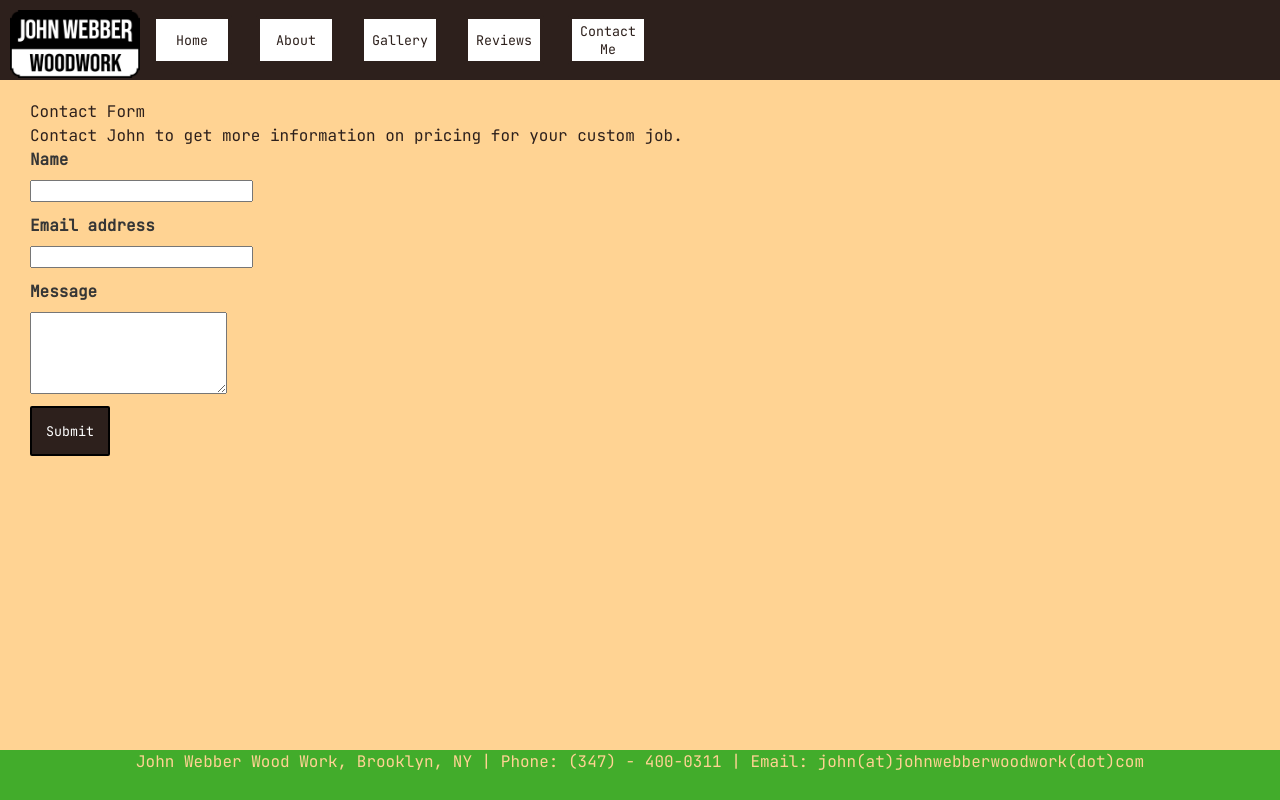
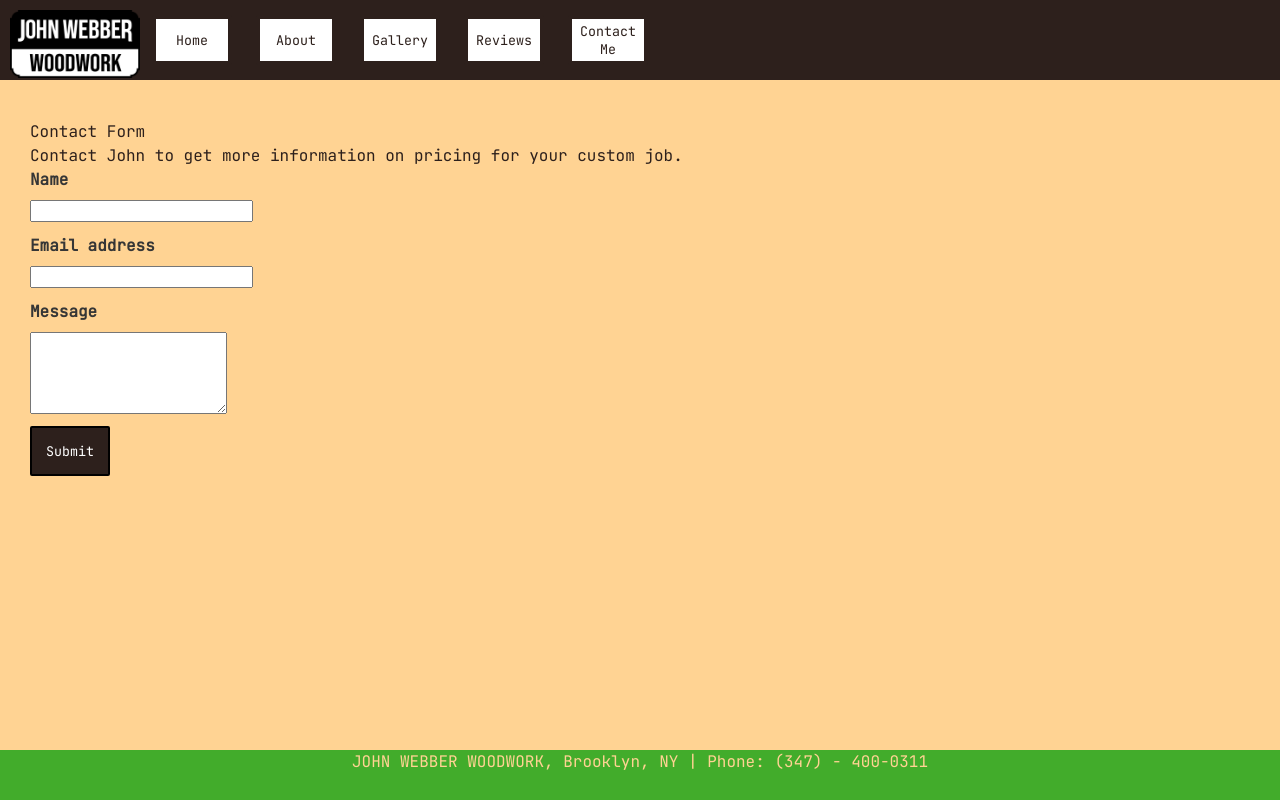
Before and after one commit to elizlotto/webberwoodwork, a React (Create React App) app in the folder client/: page /#/contact in a window 1280 px wide. Shown: the top 800 px of the page. Built offline with nearby package versions, Linux system fonts and the light colour scheme; a web font is replaced by a local one.

Commit message:
styling almost complete. updated footer

```diff
--- a/client/src/components/FooterBar.css
+++ b/client/src/components/FooterBar.css
@@ -7,7 +7,6 @@
   bottom: 0px;
   left: 0px;
   right: 0px;
-  margin-bottom: 0px;
   color:  #FFD393;
   background-color: #42AC2B;
 }
--- a/client/src/components/FooterBar.jsx
+++ b/client/src/components/FooterBar.jsx
@@ -3,9 +3,8 @@ import './FooterBar.css';
 
 const FooterBar = () => {
   return (<footer className="footer-bar">
-  John Webber Wood Work, Brooklyn, NY |
-  Phone: (347) - 400-0311 |
-  Email: john(at)johnwebberwoodwork(dot)com
+  JOHN WEBBER WOODWORK, Brooklyn, NY |
+  Phone: (347) - 400-0311
   </footer>);
 };
 
--- a/client/src/components/NavigationBar.css
+++ b/client/src/components/NavigationBar.css
@@ -6,7 +6,7 @@
   color: #42ac2b;
 }
 /* extends the color of the navbar for when the mobile version is displayed and burger clicked to expand. */
-.navbarBasic {
+#navbarBasic {
   background-color: #2d201c;
 }
 img {
@@ -35,8 +35,7 @@ button {
 }
 
 button:hover {
-  background: #white;
-  border: solid white 8px;
+  border: solid white;
   border-radius: 2px;
-  text-decoration: none;
+  text-align: center;
 }
--- a/client/src/components/style.css
+++ b/client/src/components/style.css
@@ -3,7 +3,7 @@
   padding-left: 30px;
   padding-right: 30px;
   background-color:#FFD393;
-  padding-top: 100px;
+  padding-top: 120px;
   width:100%;
   margin: auto;
 
```
